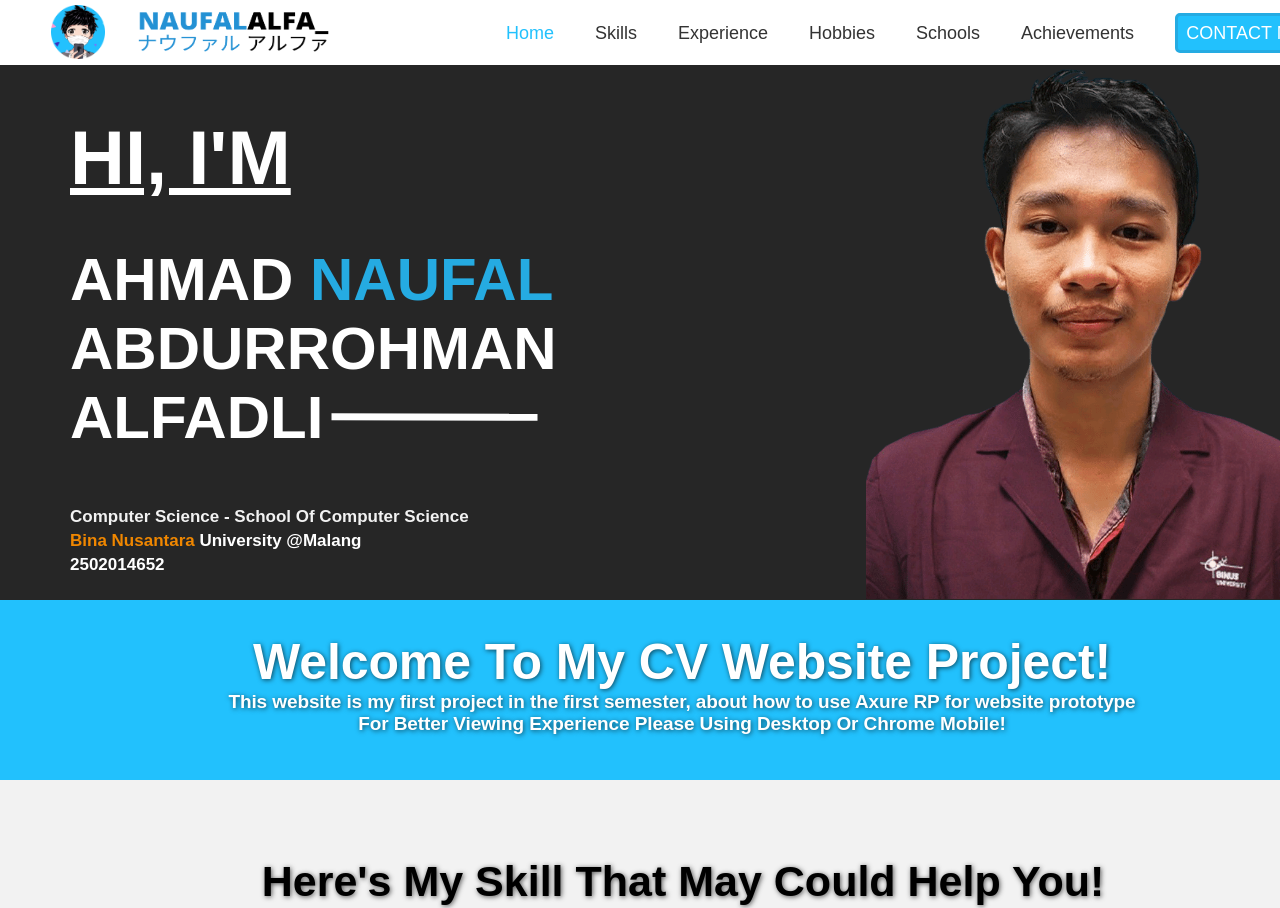
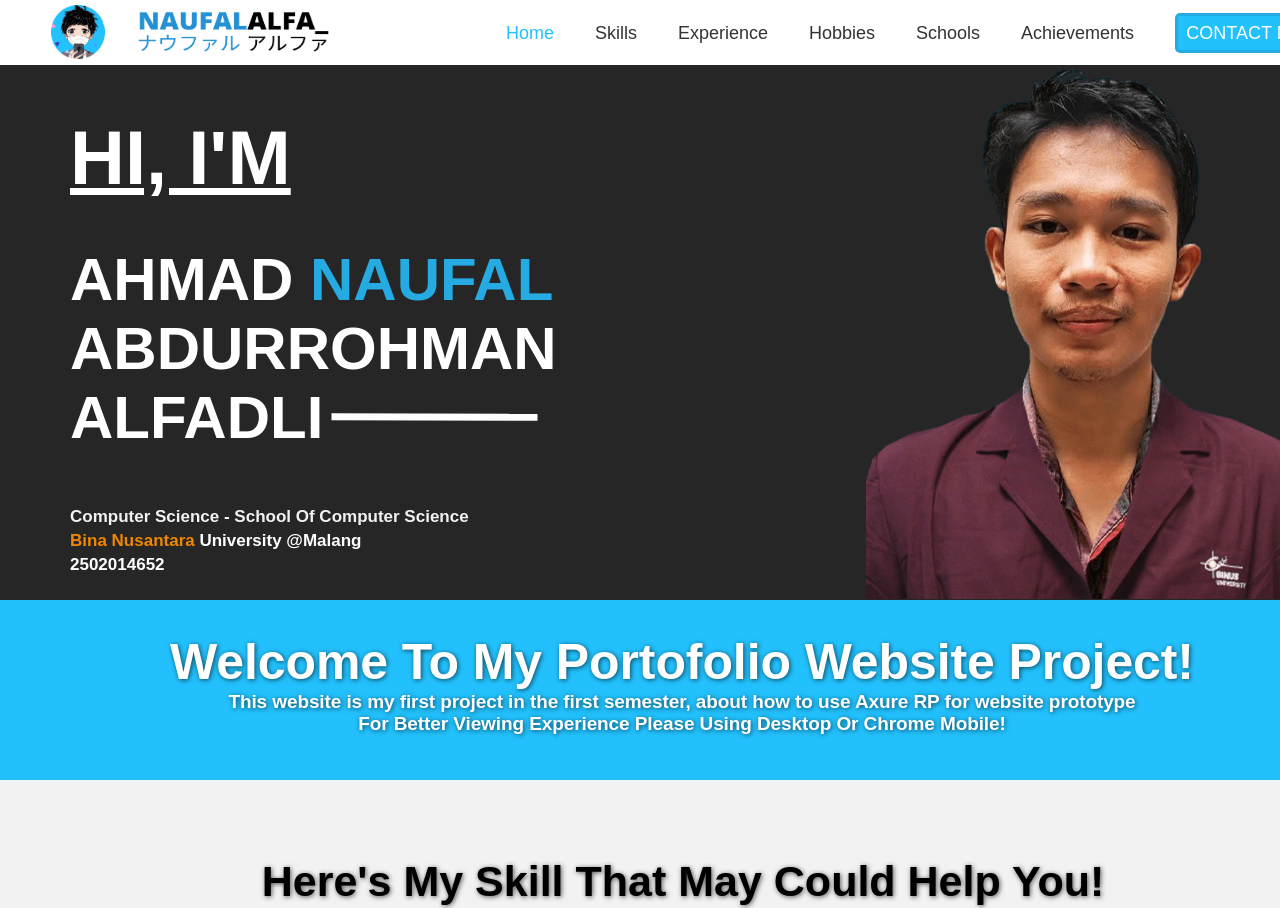
Before and after one commit to naufaruuu/naufalalfa.github.io, a plain HTML site: page index.html in a window 1280 px wide. Shown: the top 908 px of the page. Drawn offline with Linux system fonts and the light colour scheme.

Commit message:
Update index.html

```diff
--- a/index.html
+++ b/index.html
@@ -1243,7 +1243,7 @@
         <div id="u168" class="ax_default heading_1">
           <div id="u168_div" class=""></div>
           <div id="u168_text" class="text ">
-            <p style="font-size:50px;"><span>Welcome To My CV Website Project!</span></p><p style="font-size:19px;"><span>This website is my first project in the first semester, about how to use Axure RP for website prototype</span></p><p style="font-size:19px;"><span>For Better Viewing Experience Please Using Desktop Or Chrome Mobile!</span></p>
+            <p style="font-size:50px;"><span>Welcome To My Portofolio Website Project!</span></p><p style="font-size:19px;"><span>This website is my first project in the first semester, about how to use Axure RP for website prototype</span></p><p style="font-size:19px;"><span>For Better Viewing Experience Please Using Desktop Or Chrome Mobile!</span></p>
           </div>
         </div>
       </div>
```
